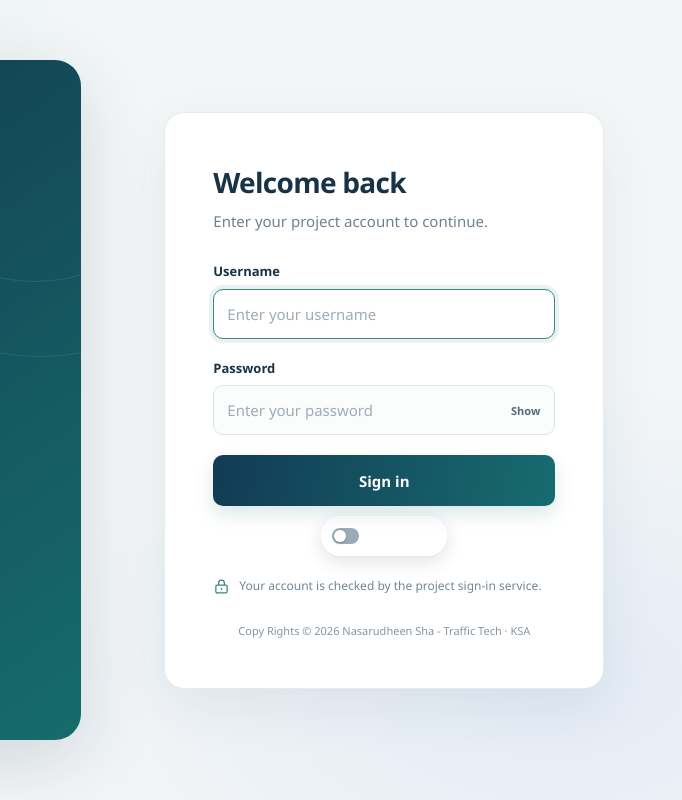
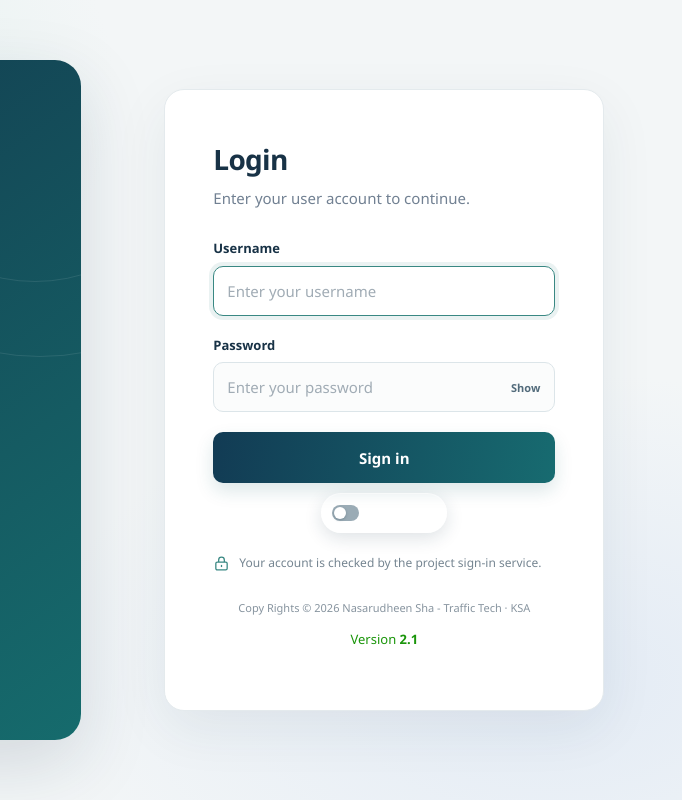
Before and after one commit to traffictech94/TTG-Doc, a plain HTML site: page index.html in a window 1280 px wide. Shown: the full height of the page, 598-1280 px from the left. Drawn offline with Linux system fonts and the light colour scheme.

Commit message:
Final edit version and user added

```diff
--- a/index.html
+++ b/index.html
@@ -30,7 +30,8 @@
   <section class="form-side">
     <div class="login-card">
       <div class="mobile-brand"><img src="Logo/TR.jpg" alt=""><div><b>TRAFFIC TECH</b><small>Saudi Arabia-Riyadh· DOCUMENT CONTROL</small></div></div>
-      <h2 class="form-heading">Welcome back</h2><p class="form-sub">Enter your project account to continue.</p>
+      <h2 class="form-heading">Login </h2><p class="form-sub">Enter your user account to continue.</p>
+
       <form id="loginForm" autocomplete="on">
         <div class="field"><label for="username">Username</label><div class="input-wrap"><input id="username" name="username" type="text" autocomplete="username" placeholder="Enter your username" required autofocus></div></div>
         <div class="field"><label for="password">Password</label><div class="input-wrap"><input class="password-input" id="password" name="password" type="password" autocomplete="current-password" placeholder="Enter your password" required><button class="show-password" id="togglePassword" type="button" aria-label="Show password">Show</button></div></div>
@@ -40,7 +41,7 @@
         </div>
       </form>
       <p class="secure-note"><svg viewBox="0 0 24 24" width="17" height="17" fill="none" stroke="currentColor" stroke-width="1.8" aria-hidden="true"><rect x="4" y="10" width="16" height="11" rx="2"/><path d="M8 10V7a4 4 0 0 1 8 0v3"/><path d="M12 14v3"/></svg><span id="signInNote">Your account is checked by the project sign-in service.</span></p>
-      <div class="copyright">Copy Rights © 2026 Nasarudheen Sha - Traffic Tech · KSA</div>
+      <div class="copyright">Copy Rights © 2026 Nasarudheen Sha - Traffic Tech · KSA<p style="color:rgb(26, 149, 10);font-size:small;">Version <strong>2.1</strong></p></div>
     </div>
   </section>
 </main>
```
Also changed, not shown: home.html (+1 -1 lines), 3 other files.
